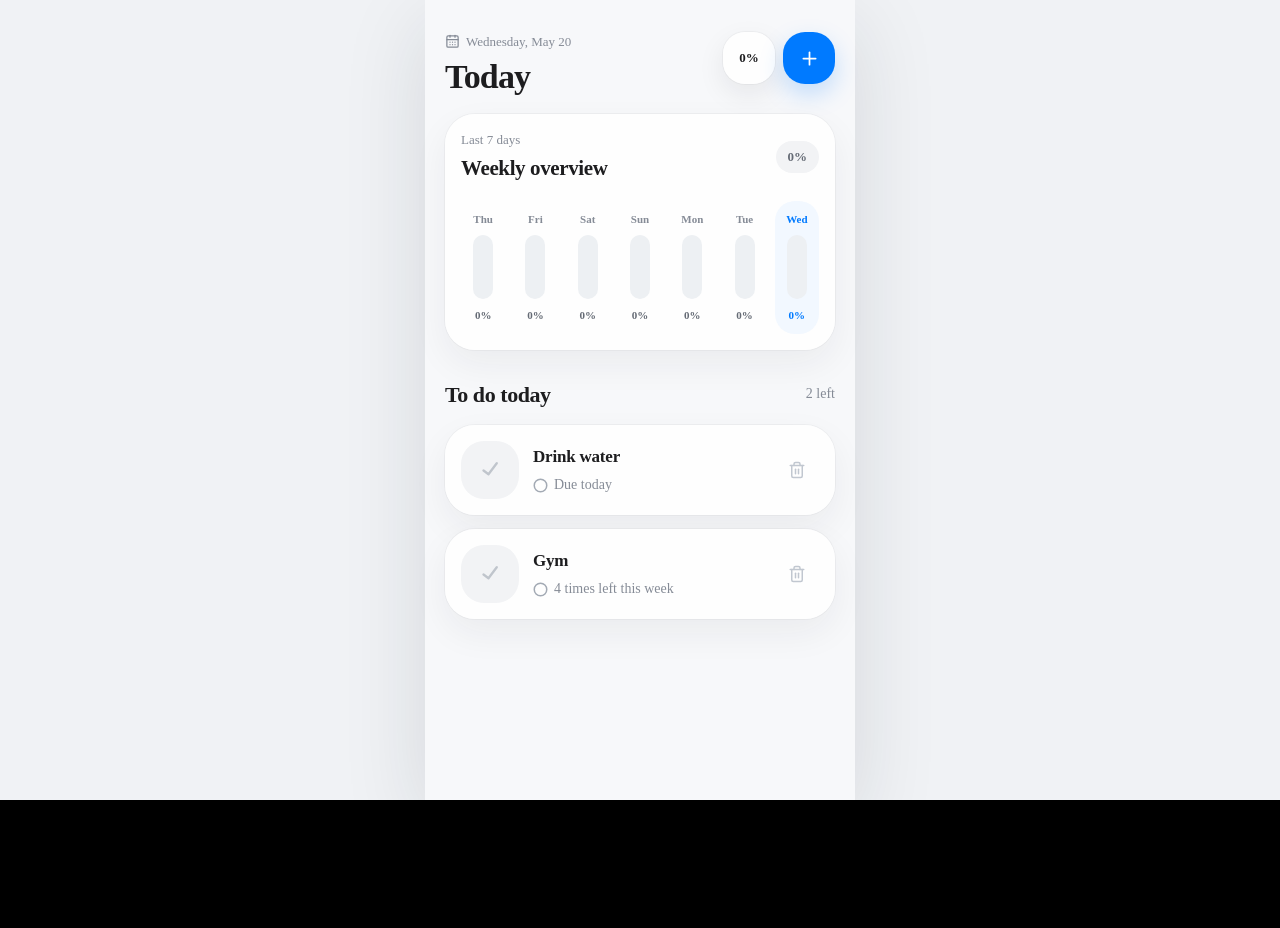
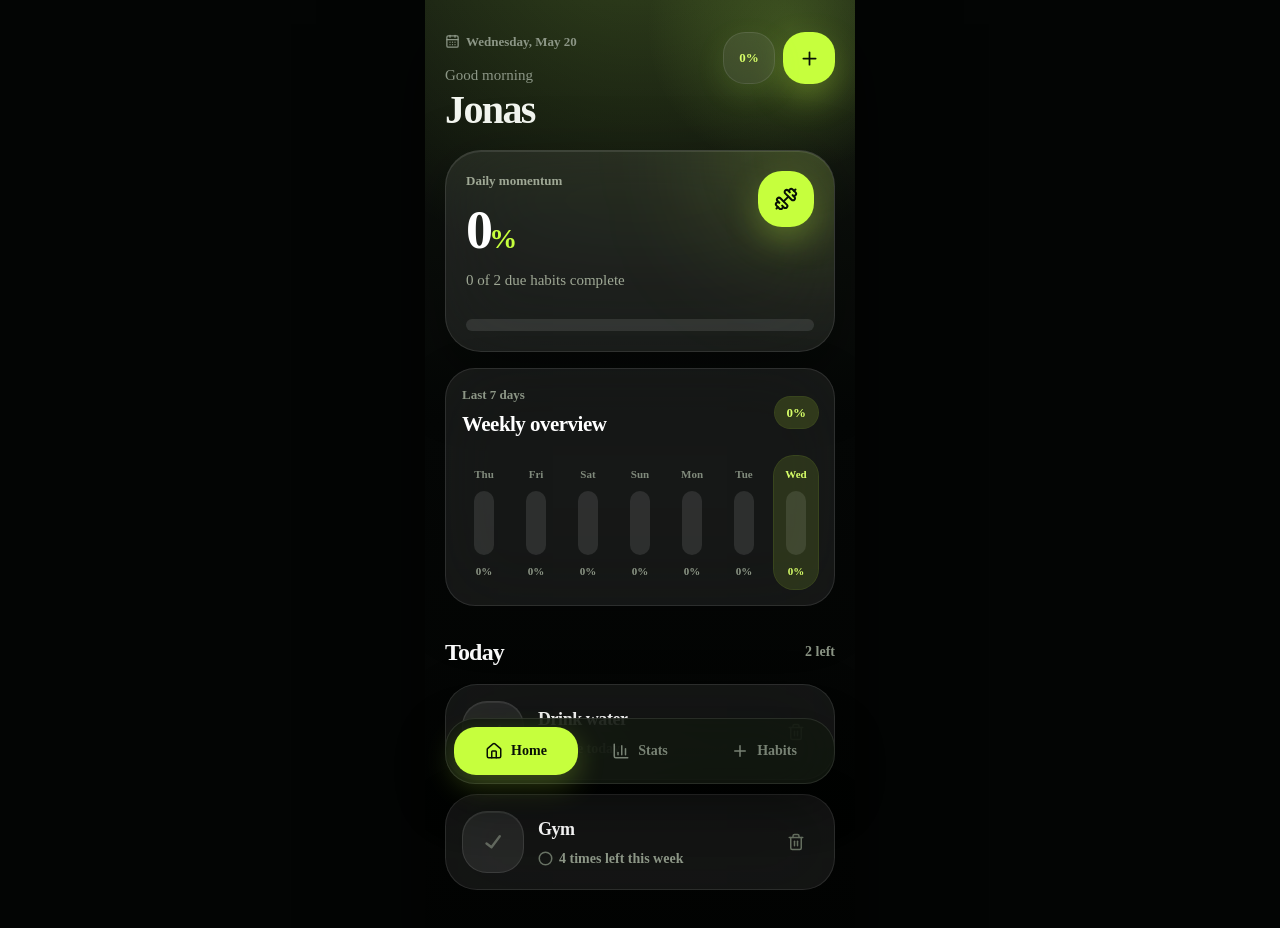
Before and after one commit to jonas24h/habitflow, a Next.js app: page / in a window 1280 px wide. Shown: the top 928 px of the page. Before the commit the page ends 800 px from the top, so only its background shows below. Built offline with nearby package versions, Linux system fonts and the light colour scheme.

Commit message:
changed appearance

```diff
--- a/src/app/habits/page.tsx
+++ b/src/app/habits/page.tsx
@@ -2,7 +2,7 @@
 
 import Link from "next/link";
 import { useEffect, useState } from "react";
-import { ArrowLeft } from "lucide-react";
+import { ArrowLeft, BarChart3, Home, Plus } from "lucide-react";
 import { motion } from "framer-motion";
 
 import { HabitForm } from "@/components/habits/habit-form";
@@ -103,25 +103,26 @@ export default function HabitsPage() {
   }
 
   return (
-    <main className="min-h-dvh bg-[#f0f2f5] font-sans text-[#1d1d1f]">
-      <div className="mx-auto min-h-dvh w-full max-w-[430px] bg-[#f7f8fa] shadow-[0_24px_80px_rgba(26,31,44,0.12)]">
-        <section className="flex min-h-dvh flex-col px-5 pb-8 pt-5">
-          <header className="-mx-5 bg-[#f7f8fa] px-5 pb-5 pt-3">
+    <main className="min-h-dvh bg-[#030504] font-sans text-[#f4f7f1]">
+      <div className="relative mx-auto min-h-dvh w-full max-w-[430px] overflow-hidden bg-[radial-gradient(circle_at_50%_-10%,rgba(190,255,79,0.20),transparent_34%),linear-gradient(180deg,#111610_0%,#050706_42%,#020302_100%)] shadow-[0_24px_90px_rgba(0,0,0,0.65)]">
+        <div className="pointer-events-none absolute inset-x-0 top-0 h-72 bg-[radial-gradient(circle_at_85%_10%,rgba(190,255,79,0.18),transparent_32%)]" />
+        <section className="relative flex min-h-dvh flex-col px-5 pb-28 pt-5">
+          <header className="-mx-5 px-5 pb-5 pt-3">
             <div className="flex items-start justify-between gap-4">
               <div>
                 <Link
                   href="/"
-                  className="inline-flex items-center gap-1.5 text-[13px] font-medium text-[#858b96] transition active:scale-[0.99]"
+                  className="inline-flex items-center gap-1.5 text-[13px] font-semibold text-[#8c9686] transition active:scale-[0.99]"
                 >
                   <ArrowLeft size={15} />
                   Today
                 </Link>
-                <h1 className="mt-2 text-[34px] font-semibold leading-none tracking-[-0.025em]">
+                <h1 className="mt-3 text-[40px] font-black leading-none tracking-[-0.05em]">
                   Habits
                 </h1>
               </div>
 
-              <div className="flex h-[52px] min-w-[52px] items-center justify-center rounded-[22px] bg-white/90 px-3 text-[13px] font-semibold text-[#1d1d1f] shadow-[0_10px_28px_rgba(26,31,44,0.08)] ring-1 ring-black/[0.035]">
+              <div className="flex h-[52px] min-w-[52px] items-center justify-center rounded-[22px] border border-white/10 bg-white/[0.08] px-3 text-[13px] font-black text-[#d8ff69] shadow-[0_10px_30px_rgba(190,255,79,0.12)] backdrop-blur-xl">
                 {habits.length}
               </div>
             </div>
@@ -138,10 +139,10 @@ export default function HabitsPage() {
 
           <section className="mt-7 flex flex-1 flex-col gap-3.5">
             <div className="flex items-center justify-between">
-              <h2 className="text-[22px] font-semibold tracking-[-0.02em]">
+              <h2 className="text-[24px] font-black tracking-[-0.035em] text-white">
                 All habits
               </h2>
-              <p className="text-sm font-medium text-[#858b96]">
+              <p className="text-sm font-semibold text-[#8c9686]">
                 {habits.length} active
               </p>
             </div>
@@ -153,6 +154,24 @@ export default function HabitsPage() {
               onDelete={deleteHabit}
             />
           </section>
+
+          <nav className="fixed bottom-4 left-1/2 z-30 grid w-[calc(100%-40px)] max-w-[390px] -translate-x-1/2 grid-cols-3 rounded-[30px] border border-white/10 bg-[#11170f]/85 p-2 shadow-[0_18px_50px_rgba(0,0,0,0.45)] backdrop-blur-2xl">
+            <Link
+              href="/"
+              className="flex h-12 items-center justify-center gap-2 rounded-[22px] text-sm font-bold text-[#788274] transition active:scale-95"
+            >
+              <Home size={18} />
+              Home
+            </Link>
+            <div className="flex h-12 items-center justify-center gap-2 rounded-[22px] text-sm font-bold text-[#788274]">
+              <BarChart3 size={18} />
+              Stats
+            </div>
+            <div className="flex h-12 items-center justify-center gap-2 rounded-[22px] bg-[#c6ff3d] text-sm font-black text-[#081006] shadow-[0_10px_28px_rgba(198,255,61,0.24)]">
+              <Plus size={18} />
+              Habits
+            </div>
+          </nav>
         </section>
       </div>
     </main>
--- a/src/app/page.tsx
+++ b/src/app/page.tsx
@@ -13,7 +13,7 @@ import {
 import type { Habit, HabitSchedule } from "@/types/habit";
 import Link from "next/link";
 import { useEffect, useState } from "react";
-import { CalendarDays, CheckCircle2, Plus } from "lucide-react";
+import { BarChart3, CalendarDays, CheckCircle2, Dumbbell, Home, Plus } from "lucide-react";
 import { AnimatePresence, motion } from "framer-motion";
 
 const DATE_FORMATTER = new Intl.DateTimeFormat("en", {
@@ -173,18 +173,22 @@ export default function HomePage() {
   }
 
   return (
-    <main className="min-h-dvh bg-[#f0f2f5] font-sans text-[#1d1d1f]">
-      <div className="mx-auto min-h-dvh w-full max-w-[430px] bg-[#f7f8fa] shadow-[0_24px_80px_rgba(26,31,44,0.12)]">
-        <section className="flex min-h-dvh flex-col px-5 pb-8 pt-5">
-          <header className="-mx-5 bg-[#f7f8fa] px-5 pb-5 pt-3">
+    <main className="min-h-dvh bg-[#030504] font-sans text-[#f4f7f1]">
+      <div className="relative mx-auto min-h-dvh w-full max-w-[430px] overflow-hidden bg-[radial-gradient(circle_at_50%_-10%,rgba(190,255,79,0.20),transparent_34%),linear-gradient(180deg,#111610_0%,#050706_42%,#020302_100%)] shadow-[0_24px_90px_rgba(0,0,0,0.65)]">
+        <div className="pointer-events-none absolute inset-x-0 top-0 h-72 bg-[radial-gradient(circle_at_85%_10%,rgba(190,255,79,0.18),transparent_32%)]" />
+        <section className="relative flex min-h-dvh flex-col px-5 pb-28 pt-5">
+          <header className="-mx-5 px-5 pb-5 pt-3">
             <div className="flex items-start justify-between gap-4">
               <div>
-                <p className="flex items-center gap-1.5 text-[13px] font-medium text-[#858b96]">
+                <p className="flex items-center gap-1.5 text-[13px] font-semibold text-[#8c9686]">
                   <CalendarDays size={15} />
                   {formattedDate}
                 </p>
-                <h1 className="mt-2 text-[34px] font-semibold leading-none tracking-[-0.025em]">
-                  Today
+                <p className="mt-3 text-[15px] font-medium text-[#8c9686]">
+                  Good morning
+                </p>
+                <h1 className="mt-1 text-[40px] font-bold leading-none tracking-[-0.04em]">
+                  Jonas
                 </h1>
               </div>
 
@@ -193,14 +197,14 @@ export default function HomePage() {
                   initial={{ opacity: 0, scale: 0.88 }}
                   animate={{ opacity: 1, scale: 1 }}
                   transition={{ duration: 0.35, ease: "easeOut" }}
-                  className="flex h-[52px] min-w-[52px] items-center justify-center rounded-[22px] bg-white/90 px-3 text-[13px] font-semibold text-[#1d1d1f] shadow-[0_10px_28px_rgba(26,31,44,0.08)] ring-1 ring-black/[0.035]"
+                  className="flex h-[52px] min-w-[52px] items-center justify-center rounded-[22px] border border-white/10 bg-white/[0.08] px-3 text-[13px] font-bold text-[#d8ff69] shadow-[0_10px_30px_rgba(190,255,79,0.12)] backdrop-blur-xl"
                 >
                   {progressPercent}%
                 </motion.div>
 
                 <Link
                   href="/habits"
-                  className="pointer-events-auto flex h-[52px] w-[52px] shrink-0 touch-manipulation items-center justify-center rounded-[22px] bg-[#007aff] text-white shadow-[0_10px_24px_rgba(0,122,255,0.22)] transition active:scale-95"
+                  className="pointer-events-auto flex h-[52px] w-[52px] shrink-0 touch-manipulation items-center justify-center rounded-[22px] bg-[#c6ff3d] text-[#081006] shadow-[0_14px_34px_rgba(198,255,61,0.30)] transition active:scale-95"
                   aria-label="Manage habits"
                 >
                   <Plus size={21} />
@@ -210,21 +214,55 @@ export default function HomePage() {
           </header>
 
           <motion.section
+            initial={{ opacity: 0, y: 18, scale: 0.98 }}
+            animate={{ opacity: 1, y: 0, scale: 1 }}
+            transition={{ type: "spring", stiffness: 180, damping: 24 }}
+            className="relative overflow-hidden rounded-[36px] border border-white/10 bg-white/[0.08] p-5 shadow-[0_24px_70px_rgba(0,0,0,0.35),inset_0_1px_0_rgba(255,255,255,0.10)] backdrop-blur-2xl"
+          >
+            <div className="pointer-events-none absolute -right-16 -top-20 h-44 w-44 rounded-full bg-[#c6ff3d]/20 blur-3xl" />
+            <div className="relative flex items-start justify-between gap-4">
+              <div>
+                <p className="text-[13px] font-semibold text-[#9fa895]">
+                  Daily momentum
+                </p>
+                <p className="mt-3 text-[54px] font-black leading-none tracking-[-0.07em] text-white">
+                  {progressPercent}
+                  <span className="text-[28px] text-[#c6ff3d]">%</span>
+                </p>
+                <p className="mt-3 text-[15px] font-medium text-[#9fa895]">
+                  {completedToday} of {dueTodayCount} due habits complete
+                </p>
+              </div>
+              <div className="flex h-14 w-14 shrink-0 items-center justify-center rounded-[24px] bg-[#c6ff3d] text-[#081006] shadow-[0_14px_34px_rgba(198,255,61,0.28)]">
+                <Dumbbell size={24} />
+              </div>
+            </div>
+            <div className="relative mt-7 h-3 overflow-hidden rounded-full bg-white/[0.10]">
+              <motion.div
+                initial={{ width: 0 }}
+                animate={{ width: `${progressPercent}%` }}
+                transition={{ type: "spring", stiffness: 120, damping: 22 }}
+                className="h-full rounded-full bg-[#c6ff3d] shadow-[0_0_20px_rgba(198,255,61,0.45)]"
+              />
+            </div>
+          </motion.section>
+
+          <motion.section
             initial={{ opacity: 1, y: 0 }}
             animate={{ opacity: 1, y: 0 }}
             transition={{ duration: 0.38, ease: [0.22, 1, 0.36, 1] }}
-            className="w-full shrink-0 rounded-[30px] bg-white/90 p-4 shadow-[0_14px_36px_rgba(26,31,44,0.06)] ring-1 ring-black/[0.035]"
+            className="mt-4 w-full shrink-0 rounded-[30px] border border-white/10 bg-white/[0.07] p-4 shadow-[0_18px_50px_rgba(0,0,0,0.24)] backdrop-blur-2xl"
           >
             <div className="flex items-center justify-between">
               <div>
-                <p className="text-[13px] font-medium text-[#858b96]">
+                <p className="text-[13px] font-semibold text-[#8c9686]">
                   Last 7 days
                 </p>
-                <h2 className="mt-1 text-[21px] font-semibold tracking-[-0.018em]">
+                <h2 className="mt-1 text-[21px] font-bold tracking-[-0.025em] text-white">
                   Weekly overview
                 </h2>
               </div>
-              <p className="rounded-full bg-[#f2f3f5] px-3 py-1.5 text-[13px] font-semibold text-[#656b75]">
+              <p className="rounded-full bg-[#c6ff3d]/15 px-3 py-1.5 text-[13px] font-bold text-[#d8ff69] ring-1 ring-[#c6ff3d]/20">
                 {progressPercent}%
               </p>
             </div>
@@ -246,18 +284,18 @@ export default function HomePage() {
                   <div
                     key={day.key}
                     className={`flex min-w-0 flex-col items-center rounded-[20px] px-1.5 py-2.5 transition ${
-                      day.isToday ? "bg-[#f2f8ff]" : "bg-transparent"
+                      day.isToday ? "bg-[#c6ff3d]/12 ring-1 ring-[#c6ff3d]/20" : "bg-transparent"
                     }`}
                   >
                     <p
                       className={`text-[11px] font-semibold ${
-                        day.isToday ? "text-[#007aff]" : "text-[#858b96]"
+                        day.isToday ? "text-[#d8ff69]" : "text-[#808a7c]"
                       }`}
                     >
                       {day.label.slice(0, 3)}
                     </p>
 
-                    <div className="mt-2 flex h-16 w-5 items-end overflow-hidden rounded-full bg-[#edf0f3]">
+                    <div className="mt-2 flex h-16 w-5 items-end overflow-hidden rounded-full bg-white/[0.10]">
                       <motion.div
                         initial={{ height: 0 }}
                         animate={{ height: `${dayPercent}%` }}
@@ -266,14 +304,14 @@ export default function HomePage() {
                           ease: [0.22, 1, 0.36, 1],
                         }}
                         className={`w-full rounded-full ${
-                          day.isToday ? "bg-[#007aff]" : "bg-[#34c759]"
+                          day.isToday ? "bg-[#c6ff3d] shadow-[0_0_14px_rgba(198,255,61,0.45)]" : "bg-[#6f7a68]"
                         }`}
                       />
                     </div>
 
                     <p
                       className={`mt-2 text-[11px] font-semibold ${
-                        day.isToday ? "text-[#007aff]" : "text-[#656b75]"
+                        day.isToday ? "text-[#d8ff69]" : "text-[#8c9686]"
                       }`}
                     >
                       {dayPercent}%
@@ -286,10 +324,10 @@ export default function HomePage() {
 
           <section className="mt-7 flex flex-1 flex-col gap-3.5">
             <div className="flex items-center justify-between">
-              <h2 className="text-[22px] font-semibold tracking-[-0.02em]">
-                To do today
+              <h2 className="text-[24px] font-black tracking-[-0.035em] text-white">
+                Today
               </h2>
-              <p className="text-sm font-medium text-[#858b96]">
+              <p className="text-sm font-semibold text-[#8c9686]">
                 {remainingToday} left
               </p>
             </div>
@@ -314,17 +352,17 @@ export default function HomePage() {
                   animate={{ opacity: 1, y: 0, scale: 1 }}
                   exit={{ opacity: 0, y: -6, scale: 0.98 }}
                   transition={{ duration: 0.28, ease: [0.22, 1, 0.36, 1] }}
-                  className="rounded-[30px] bg-white/90 p-6 text-center shadow-[0_14px_36px_rgba(26,31,44,0.055)] ring-1 ring-black/[0.035]"
+                  className="rounded-[34px] border border-white/10 bg-white/[0.07] p-6 text-center shadow-[0_18px_50px_rgba(0,0,0,0.24)] backdrop-blur-2xl"
                 >
-                  <div className="mx-auto flex h-12 w-12 items-center justify-center rounded-[20px] bg-[#edf7f1] text-[#34c759]">
+                  <div className="mx-auto flex h-12 w-12 items-center justify-center rounded-[20px] bg-[#c6ff3d] text-[#081006] shadow-[0_12px_28px_rgba(198,255,61,0.28)]">
                     <CheckCircle2 size={22} />
                   </div>
-                  <p className="mt-4 text-lg font-semibold tracking-[-0.015em]">
+                  <p className="mt-4 text-lg font-bold tracking-[-0.02em] text-white">
                     {dueTodayCount === 0
                       ? "Nothing is due today"
                       : "You are done for today"}
                   </p>
-                  <p className="mt-2 text-sm font-medium text-[#858b96]">
+                  <p className="mt-2 text-sm font-medium text-[#8c9686]">
                     {dueTodayCount === 0
                       ? "Scheduled habits will appear when they are due."
                       : "All due habits are checked off."}
@@ -340,12 +378,12 @@ export default function HomePage() {
                   animate={{ opacity: 1, y: 0 }}
                   exit={{ opacity: 0, y: -6 }}
                   transition={{ duration: 0.28, ease: [0.22, 1, 0.36, 1] }}
-                  className="rounded-[30px] border border-dashed border-black/10 bg-white/90 p-8 text-center shadow-[0_14px_36px_rgba(26,31,44,0.05)]"
+                  className="rounded-[34px] border border-dashed border-white/15 bg-white/[0.06] p-8 text-center shadow-[0_18px_50px_rgba(0,0,0,0.22)] backdrop-blur-2xl"
                 >
-                  <p className="text-lg font-semibold tracking-[-0.015em]">
+                  <p className="text-lg font-bold tracking-[-0.02em] text-white">
                     No habits yet
                   </p>
-                  <p className="mt-2 text-sm font-medium text-[#858b96]">
+                  <p className="mt-2 text-sm font-medium text-[#8c9686]">
                     Add your first habit and start building momentum today.
                   </p>
                 </motion.div>
@@ -364,10 +402,10 @@ export default function HomePage() {
                   className="mt-3 flex flex-col gap-3.5"
                 >
                   <div className="flex items-center justify-between">
-                    <h2 className="text-[22px] font-semibold tracking-[-0.02em]">
+                    <h2 className="text-[24px] font-black tracking-[-0.035em] text-white">
                       Done today
                     </h2>
-                    <p className="text-sm font-medium text-[#858b96]">
+                    <p className="text-sm font-semibold text-[#8c9686]">
                       {completedHabits.length} complete
                     </p>
                   </div>
@@ -376,7 +414,7 @@ export default function HomePage() {
                     {completedHabits.map((habit, index) => (
                       <HabitCard
                         key={habit.id}
-                       habit={habit}
+                        habit={habit}
                         index={index}
                         today={activeToday}
                         onToggle={toggleHabit}
@@ -388,6 +426,24 @@ export default function HomePage() {
               )}
             </AnimatePresence>
           </section>
+
+          <nav className="fixed bottom-4 left-1/2 z-30 grid w-[calc(100%-40px)] max-w-[390px] -translate-x-1/2 grid-cols-3 rounded-[30px] border border-white/10 bg-[#11170f]/85 p-2 shadow-[0_18px_50px_rgba(0,0,0,0.45)] backdrop-blur-2xl">
+            <div className="flex h-12 items-center justify-center gap-2 rounded-[22px] bg-[#c6ff3d] text-sm font-black text-[#081006] shadow-[0_10px_28px_rgba(198,255,61,0.24)]">
+              <Home size={18} />
+              Home
+            </div>
+            <div className="flex h-12 items-center justify-center gap-2 rounded-[22px] text-sm font-bold text-[#788274]">
+              <BarChart3 size={18} />
+              Stats
+            </div>
+            <Link
+              href="/habits"
+              className="flex h-12 items-center justify-center gap-2 rounded-[22px] text-sm font-bold text-[#788274] transition active:scale-95"
+            >
+              <Plus size={18} />
+              Habits
+            </Link>
+          </nav>
         </section>
       </div>
     </main>
--- a/src/components/habits/habit-card.tsx
+++ b/src/components/habits/habit-card.tsx
@@ -43,7 +43,11 @@ export function HabitCard({
         duration: 0.3,
         ease: [0.22, 1, 0.36, 1],
       }}
-      className="rounded-[30px] bg-white/90 p-4 shadow-[0_14px_36px_rgba(26,31,44,0.06)] ring-1 ring-black/[0.035]"
+      className={`rounded-[32px] border p-4 shadow-[0_18px_50px_rgba(0,0,0,0.26)] backdrop-blur-2xl transition ${
+        completed
+          ? "border-[#c6ff3d]/35 bg-[#c6ff3d]/10 shadow-[0_18px_50px_rgba(198,255,61,0.10)]"
+          : "border-white/10 bg-white/[0.07]"
+      }`}
     >
       <div className="flex items-center gap-3.5">
         <motion.button
@@ -51,15 +55,15 @@ export function HabitCard({
           onClick={() => onToggle(habit.id)}
           whileTap={{ scale: 0.92 }}
           animate={{
-            backgroundColor: completed ? "#34c759" : "#f2f3f5",
+            backgroundColor: completed ? "#c6ff3d" : "rgba(255,255,255,0.08)",
             boxShadow: completed
-              ? "0 10px 24px rgba(52, 199, 89, 0.22)"
-              : "0 0 0 rgba(52, 199, 89, 0)",
-            color: completed ? "#ffffff" : "#a3aab4",
+              ? "0 14px 32px rgba(198, 255, 61, 0.32)"
+              : "inset 0 1px 0 rgba(255,255,255,0.08)",
+            color: completed ? "#081006" : "#8c9686",
             scale: completed ? 1.03 : 1,
           }}
           transition={{ duration: 0.28, ease: [0.22, 1, 0.36, 1] }}
-          className="flex h-[58px] w-[58px] shrink-0 items-center justify-center rounded-[23px]"
+          className="flex h-[62px] w-[62px] shrink-0 items-center justify-center rounded-[25px] border border-white/10"
           aria-label={completed ? "Mark habit as incomplete" : "Complete habit"}
         >
           <motion.span
@@ -80,18 +84,18 @@ export function HabitCard({
           className="min-w-0 flex-1 text-left transition active:scale-[0.99]"
         >
           <span
-            className={`block truncate text-[17px] font-semibold tracking-[-0.012em] transition ${
-              completed ? "text-[#656b75]" : "text-[#1d1d1f]"
+            className={`block truncate text-[18px] font-black tracking-[-0.025em] transition ${
+              completed ? "text-[#d8ff69]" : "text-white"
             }`}
           >
             {habit.name}
           </span>
 
-          <span className="mt-1.5 flex items-center gap-1.5 text-sm font-medium text-[#858b96]">
+          <span className="mt-1.5 flex items-center gap-1.5 text-sm font-semibold text-[#8c9686]">
             {completed ? (
-              <Check size={15} className="text-[#34c759]" strokeWidth={2.7} />
+              <Check size={15} className="text-[#c6ff3d]" strokeWidth={2.7} />
             ) : (
-              <Circle size={15} className="text-[#a3aab4]" strokeWidth={2.4} />
+              <Circle size={15} className="text-[#687264]" strokeWidth={2.4} />
             )}
             {completed && habit.schedule.type !== "weekly_count"
               ? "Done today"
@@ -102,7 +106,7 @@ export function HabitCard({
         <button
           type="button"
           onClick={() => onDelete(habit.id)}
-          className="flex h-11 w-11 shrink-0 items-center justify-center rounded-full text-[#c1c7d0] transition hover:bg-[#fff1f1] hover:text-[#ff3b30] active:scale-95"
+          className="flex h-11 w-11 shrink-0 items-center justify-center rounded-full text-[#667061] transition hover:bg-white/10 hover:text-[#ff6b6b] active:scale-95"
           aria-label="Delete habit"
         >
           <Trash2 size={18} />
--- a/src/components/habits/schedule-summary.tsx
+++ b/src/components/habits/schedule-summary.tsx
@@ -29,10 +29,10 @@ export function ScheduleSummary({
 }) {
   return (
     <div className="flex flex-col gap-1">
-      <span className="text-sm font-medium text-[#858b96]">
+      <span className="text-sm font-semibold text-[#8c9686]">
         {getScheduleSummary(habit.schedule)}
       </span>
-      <span className="text-xs font-medium text-[#a1a7b1]">
+      <span className="text-xs font-semibold text-[#667061]">
         {getHabitScheduleLabel(habit, today)}
       </span>
     </div>
```
Also changed, not shown: src/components/habits/habit-form.tsx (+17 -17 lines), src/components/habits/habit-management-list.tsx (+7 -7 lines).
